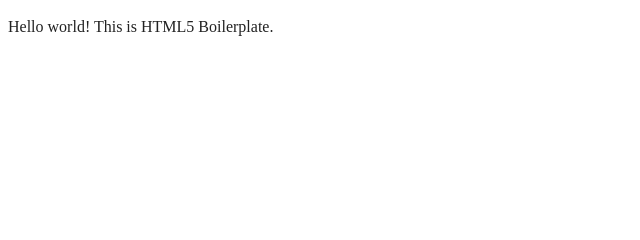
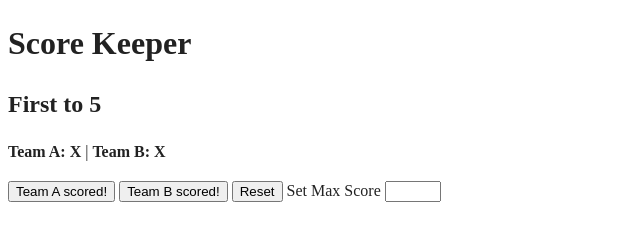
Before and after one commit to HazelCunuder/score-keeper, a website built with webpack: page index.html in a window 1280 px wide. Shown: the whole page, without its empty margins (0-640 px from the left). Built offline with nearby package versions, Linux system fonts and the light colour scheme.

Commit message:
feat: add body of Score keeper

```diff
--- a/index.html
+++ b/index.html
@@ -4,7 +4,7 @@
 <head>
   <meta charset="utf-8">
   <meta name="viewport" content="width=device-width, initial-scale=1">
-  <title></title>
+  <title>Score Keeper</title>
   <link rel="stylesheet" href="css/style.css">
   <meta name="description" content="">
 
@@ -24,9 +24,21 @@
 
 <body>
 
-  <!-- Add your site or application content here -->
-  <p>Hello world! This is HTML5 Boilerplate.</p>
-  <script src="js/app.js"></script>
+<header>
+  <h1>Score Keeper</h1>
+</header>
+<article class="Scoreboard">
+<h2 id="max-score">First to 5</h2>
+
+<p><b id="teamA-score">Team A: X</b> | <b id="teamB-score">Team B: X</b></p>
+<div id="commands">
+<input type="button" value="Team A scored!" id="plus-A" name="plus-A">
+<input type="button" value="Team B scored!" id="plus-B" name="plus-B">
+<input type="button" value="Reset" id="reset" name="reset">
+<label for="max-goals">Set Max Score</label>
+<input type="number" id="max-goals" name="max-goals" min="1" max="21">
+</div>
+</article>
 
 </body>
 
```
